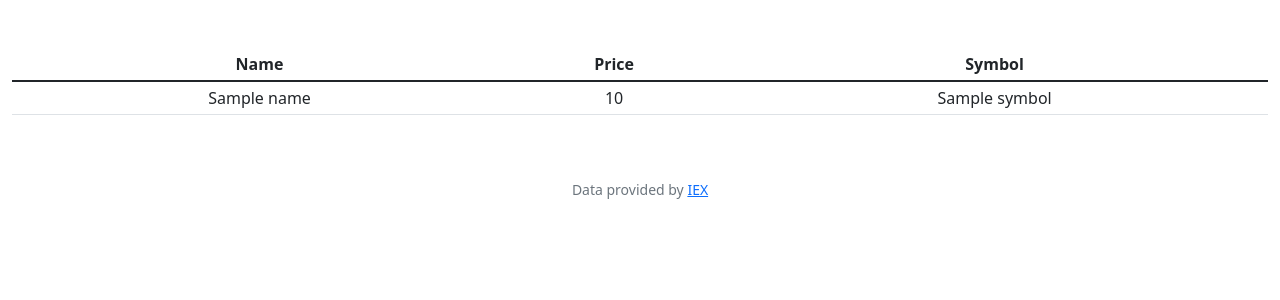
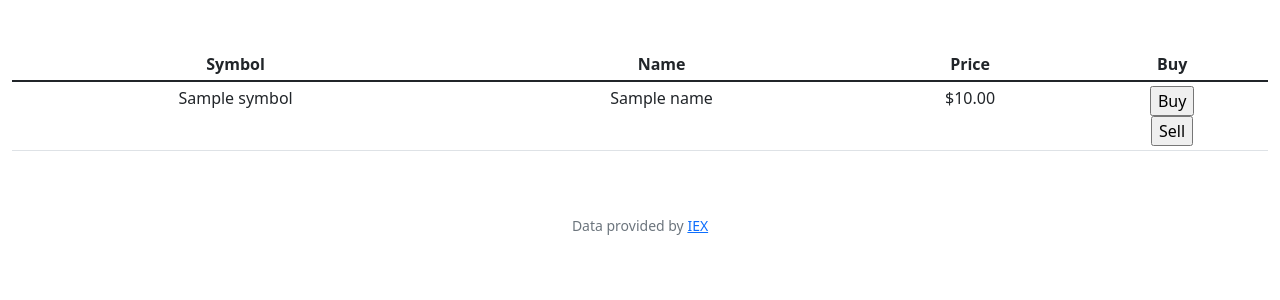
Before and after one commit to abczzz13/CS50_v2, a Flask app: template pset9/finance/templates/quoted.html in a window 1280 px wide. Shown: the part 76-376 px from the top of the page. Run offline with Flask 2, Linux system fonts and the light colour scheme; the template is opened without the code that fills it: most values are stand-ins (such as "Sample title", 1, 10 or a date in 2020); some libraries are stand-ins or nearby versions.

Commit message:
Added the buy/sell buttons for every stock on index/quoted pages

```diff
--- a/pset9/finance/app.py
+++ b/pset9/finance/app.py
@@ -1,7 +1,7 @@
 import os
 
 from cs50 import SQL
-from flask import Flask, flash, redirect, render_template, request, session
+from flask import Flask, flash, redirect, render_template, request, session, url_for
 from flask_session import Session
 from tempfile import mkdtemp
 from werkzeug.security import check_password_hash, generate_password_hash
@@ -39,28 +39,45 @@ def after_request(response):
     return response
 
 
-@app.route("/")
+@app.route("/", methods=["GET", "POST"])
 @login_required
 def index():
     """Show portfolio of stocks"""
-    # Query all transactions for the user
-    transactions = db.execute("SELECT symbol AS symbol, SUM(shares) AS shares, price, SUM(shares * price) AS stock_total FROM transactions WHERE user_id = ? GROUP BY symbol",
-                              session["user_id"])
+    # Process the buy/sell requests on POST:
+    if request.method == "POST":
 
-    # Lookup current prices
-    total = 0
-    for transaction in transactions:
-        transaction["price"] = lookup(transaction["symbol"])["price"]
-        # Maybe included the name in the DB?
-        transaction["name"] = lookup(transaction["symbol"])["name"]
-        total += (transaction["price"] * transaction["shares"])
+        # Send the request to the appropriate place when buying
+        symbol = request.form.get("symbol")
+        if request.form.get("type") == "Buy":
+            return render_template("buy.html", symbol=symbol)
 
-    # Query for the amount of cash of the user
-    cash = db.execute("SELECT cash FROM users WHERE id = ?",
-                      session["user_id"])
+        # Send the request to the appropriate place when selling
+        elif request.form.get("type") == "Sell":
+            # also query the transactions to fill up the dropdown selector
+            transactions = db.execute("SELECT symbol AS symbol, name AS name, SUM(shares) AS shares, price, SUM(shares * price) AS stock_total FROM transactions WHERE user_id = ? GROUP BY symbol",
+                                      session["user_id"])
+            return render_template("sell.html", transactions=transactions, symbol=symbol)
+        else:
+            redirect("/")
 
-    return render_template("index.html", transactions=transactions, total=total, cash=cash[0]["cash"])
-    # TODO: include the name of the stock in the table aswell
+    # Show the overview with a GET request
+    else:
+
+        # Query all transactions for the user
+        transactions = db.execute("SELECT symbol AS symbol, name AS name, SUM(shares) AS shares, price, SUM(shares * price) AS stock_total FROM transactions WHERE user_id = ? GROUP BY symbol",
+                                  session["user_id"])
+
+        # Lookup current prices
+        total = 0
+        for transaction in transactions:
+            transaction["price"] = lookup(transaction["symbol"])["price"]
+            total += (transaction["price"] * transaction["shares"])
+
+        # Query for the amount of cash of the user
+        cash = db.execute("SELECT cash FROM users WHERE id = ?",
+                          session["user_id"])
+
+        return render_template("index.html", transactions=transactions, total=total, cash=cash[0]["cash"])
 
 
 @ app.route("/buy", methods=["GET", "POST"])
@@ -82,9 +99,7 @@ def buy():
             return apology("must provide amount of shares", 403)
 
         # Ensure positive amount of shares was submitted
-        shares_int = int(shares)
-
-        if shares_int <= 0:
+        if int(shares) <= 0:
             return apology("must provide a positive amount of shares", 403)
 
         # Ensure the symbol exists
@@ -94,7 +109,7 @@ def buy():
             return apology("stock doesn't exist", 403)
 
         # Ensure the user has enough cash to make the purchase
-        amount = shares_int * stock["price"]
+        amount = int(shares) * stock["price"]
 
         row = db.execute("SELECT cash FROM users WHERE id = ?",
                          session["user_id"])
@@ -103,8 +118,8 @@ def buy():
             return apology("you do not have enough money to buy these shares", 403)
 
         # Process transaction into transactions database
-        db.execute("INSERT INTO transactions (symbol, shares, price, user_id) VALUES (?, ?, ?, ?)",
-                   symbol, shares_int, stock["price"], session["user_id"])
+        db.execute("INSERT INTO transactions (symbol, shares, price, name, user_id) VALUES (?, ?, ?, ?, ?)",
+                   symbol, int(shares), stock["price"], stock["name"], session["user_id"],)
 
         # Update cash field in users database
         cash_after = cash - amount
@@ -114,7 +129,7 @@ def buy():
         return redirect("/")
 
     else:
-        return render_template("buy.html")
+        return render_template("buy.html", symbol=None)
 
 
 @ app.route("/history")
@@ -189,7 +204,28 @@ def quote():
     else:
         return render_template("quote.html")
 
-    # TODO: include a buy button to the quoted overview
+
+@ app.route("/quoted", methods=["POST"])
+@ login_required
+def quoted():
+    """Include a buy button from the quoted page"""
+
+    # Process the buy/sell requests on POST:
+    if request.method == "POST":
+        symbol = request.form.get("symbol")
+
+        # Send the request to the appropriate place when buying
+        if request.form.get("type") == "Buy":
+            return render_template("buy.html", symbol=symbol)
+
+        # Send the request to the appropriate place when selling
+        elif request.form.get("type") == "Sell":
+            # also query the transactions to fill up the dropdown selector
+            transactions = db.execute("SELECT symbol AS symbol, name AS name, SUM(shares) AS shares, price, SUM(shares * price) AS stock_total FROM transactions WHERE user_id = ? GROUP BY symbol",
+                                      session["user_id"])
+            return render_template("sell.html", transactions=transactions, symbol=symbol)
+    else:
+        return redirect("/quote")
 
 
 @ app.route("/register", methods=["GET", "POST"])
@@ -237,7 +273,7 @@ def sell():
     """Sell shares of stock"""
 
     # Query information for the user
-    transactions = db.execute("SELECT symbol AS symbol, SUM(shares) AS shares, price, SUM(shares * price) AS stock_total FROM transactions WHERE user_id = ? GROUP BY symbol",
+    transactions = db.execute("SELECT symbol AS symbol, name AS name, SUM(shares) AS shares, price, SUM(shares * price) AS stock_total FROM transactions WHERE user_id = ? GROUP BY symbol",
                               session["user_id"])
 
     if request.method == "POST":
@@ -272,14 +308,15 @@ def sell():
         # Update cash field in users database
         cash = db.execute(
             "SELECT cash FROM users WHERE id = ?", session["user_id"])
-        cash_after = cash[0]["cash"] - (current_price * shares_int)
+        cash_after = cash[0]["cash"] + (current_price * shares_int)
         db.execute("UPDATE users SET cash = ? WHERE id = ?",
                    cash_after, session["user_id"])
 
         return redirect("/")
 
     else:
-        return render_template("sell.html", transactions=transactions)
+        return render_template("sell.html", transactions=transactions, symbol=None)
 
-    # TODO: Add Stock name to DB
+    # TODO: implement the functionL url_for()
     # TODO: Style the sell.html
+    # TODO: change autofocus to dropdown menu when going to sell.html from main menu
--- a/pset9/finance/templates/index.html
+++ b/pset9/finance/templates/index.html
@@ -13,17 +13,21 @@
 				<th scope="col">Shares</th>
 				<th scope="col">Current Stockprice</th>
 				<th scope="col">Total Stock Value</th>
+				<th scope="col">Buy or Sell</th>
 			</tr>
 		</thead>
 		<tbody>
 		{% for transaction in transactions %}
+			{% if transaction.shares > 0 %}
 				<tr scope="row">
 					<td>{{ transaction["symbol"] }}</td>
 					<td>{{ transaction["name"] }}</td>
 					<td>{{ transaction["shares"] }}</td>
 					<td>{{ transaction["price"] | usd }}</td>
 					<td>{{ transaction["stock_total"] | usd }}</td>
+					<td><form action="/" method="post" name="buy"><input type="text" name="symbol" value="{{ transaction.symbol }}" hidden><input id="buy" type="submit" name="type" value="Buy"></form> <form action="/" method="post" name="sell"><input type="text" name="symbol" value="{{ transaction.symbol }}" hidden><input id="buy" type="submit" name="type" value="Sell"></form></td>
 				</tr>
+			{% endif %}
 		{% endfor %}
 		</tbody>
 	</table>
--- a/pset9/finance/templates/quoted.html
+++ b/pset9/finance/templates/quoted.html
@@ -8,16 +8,20 @@
 	<table class="table table-sm">
 		<thead>
 			<tr>
+				<th scope="col">Symbol</th>
 				<th scope="col">Name</th>
 				<th scope="col">Price</th>
-				<th scope="col">Symbol</th>
+				<th scope="col">Buy</th>
 			</tr>
 		</thead>
 		<tbody>
 			<tr scope="row">
+				<td>{{ symbol }}</td>
 				<td>{{ name }}</td>
-				<td>{{ price }}</td>
-				<td>{{ symbol }}</td>
+				<td>{{ price | usd }}</td>
+				<td>
+					<form action="/quoted" method="post" name="buy"><input type="text" name="symbol" value="{{ symbol }}" hidden><input id="buy" type="submit" name="type" value="Buy"></form> <form action="/quoted" method="post" name="sell"><input type="text" name="symbol" value="{{ symbol }}" hidden><input id="sell" type="submit" name="type" value="Sell"></form>
+				</td>
 			</tr>
 		</tbody>
 	</table>
--- a/pset9/finance/templates/sell.html
+++ b/pset9/finance/templates/sell.html
@@ -10,7 +10,11 @@
 				<select name="stock" id="stock-select">
 					<option value="">--Please choose an option--</option>
 					{% for transaction in transactions %}
-					<option value="{{ transaction.symbol }}">{{ transaction.name }}</option>
+						{% if symbol == transaction.symbol %}
+					<option value="{{ transaction.symbol }}" selected>{{ transaction.name }} ({{ transaction.symbol }})</option>
+						{% else %}
+					<option value="{{ transaction.symbol }}">{{ transaction.name }} ({{ transaction.symbol }})</option>
+						{% endif %}
 					{% endfor %}
 				</select>
 			</div>
```
Also changed, not shown: pset9/finance/templates/buy.html (+16 -2 lines), pset9/finance/finance.db, 2 other files. Lines whose indentation alone changed are shown as unchanged.
